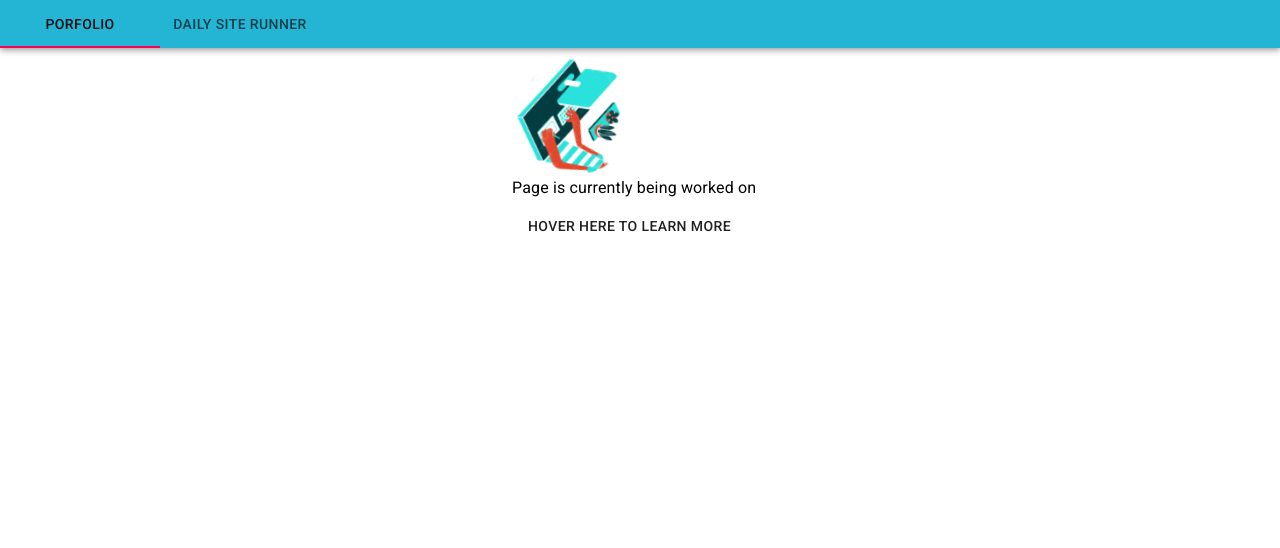
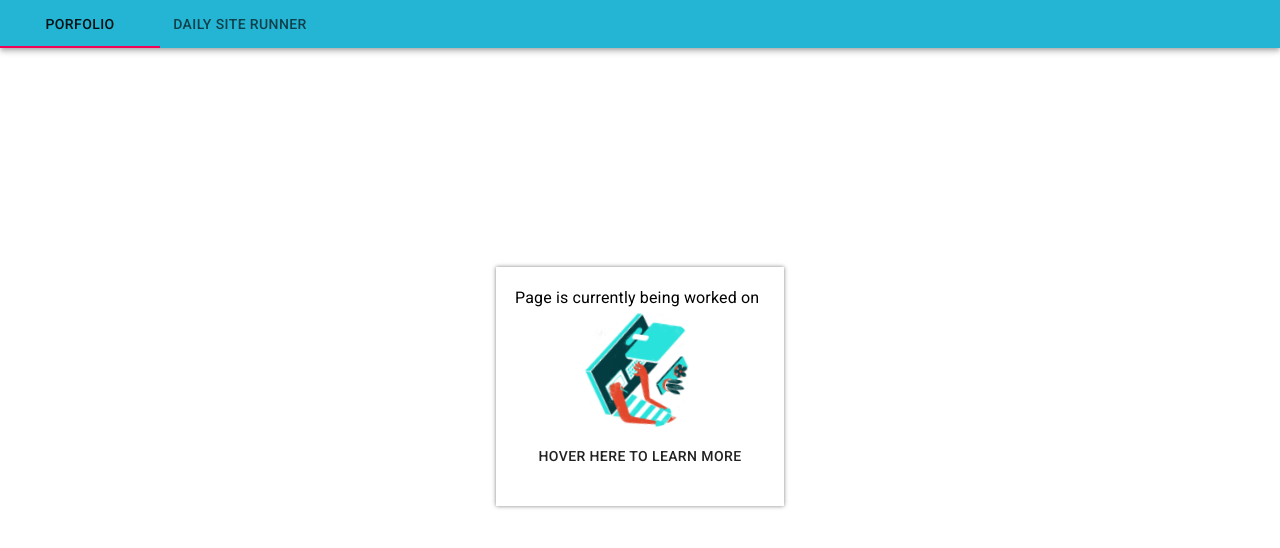
Before and after one commit to David-Shibley/Site, a React (Create React App) app: page / in a window 1280 px wide. Shown: the top 548 px of the page. Built offline with nearby package versions, Linux system fonts and the light colour scheme.

Commit message:
fixing bugs and general cleanup

```diff
--- a/src/Daily_Runner/DailySites.js
+++ b/src/Daily_Runner/DailySites.js
@@ -40,12 +40,14 @@ const DailySites = () => {
     }
 
     function addTab() {
-        const tab = { checked: false, value: getInputValue()}
+        const tab = { checked: false, value: getInputValue()};
         const storedTabs = JSON.parse(localStorage.getItem('tabs'));
+        let newTabs = [tab];
 
         if (tab) {
-            const newTabs = [tab, ...storedTabs];
-
+            if (storedTabs) {
+                newTabs = [...newTabs, ...storedTabs]
+            }
             localStorage.setItem('tabs', JSON.stringify(newTabs));
             setTabs(newTabs);
             const input = document.querySelector('#AddNewTabField');
--- a/src/Portfolio.js
+++ b/src/Portfolio.js
@@ -8,43 +8,57 @@ import './App.css';
 const useStyles = makeStyles((theme) => ({
   root: {
     display: 'flex',
-    '& > *': {
-      margin: theme.spacing(1),
-    },
-    width: '320px',
-    height: '480px',
-    '&:hover .flipper, .flip-container.hover .flipper': {
-        transform: 'rotateY(180deg)',
-      }
+    justifyContent: 'center',
+    paddingTop: '25vh',
   },
   avatar: {
     width: theme.spacing(15),
     height: theme.spacing(15),
+    alignSelf: 'center',
     animation: 'App-logo-spin infinite 20s linear',
   },
+  cardContent: {
+    display: 'flex',
+    justifyContent: 'center',
+    padding: 0,
+    flexFlow: 'column',
+  },
+  cardActions: {
+    display: 'flex',
+    justifyContent: 'center',
+    flexFlow: 'column',
+  }
 }));
 
 const Portfolio = () => {
   const classes = useStyles();
 
+  const openGithub = () => {
+    return window.open('https://github.com/David-Shibley?tab=repositories')
+  }
+
   return (
     <Container className={classes.root}>
-      <Card class="flipper" ontouchstart="this.classList.toggle('hover');">
-        <CardHeader>Working</CardHeader>
-        <CardContent class="front">
+      <Card class="flip-container">
+        <div class="flipper"  ontouchstart="this.classList.toggle('hover');">
+          <div class="front">
+            <CardContent className={classes.cardContent}>
+              <Typography>Page is currently being worked on</Typography>
               <Avatar src={DoWorkLogo} className={classes.avatar} alt="logo" tooltip="working" />
-          <Typography>Page is currently being worked on</Typography>
-          <CardActions>
+              <CardActions className={classes.cardActions}>
                 <Button>Hover here to learn more</Button>
               </CardActions>
             </CardContent>
-        <CardContent class="back">
+          </div>
+          <div class="back">
+            <CardContent className={classes.cardContent}>
+              <CardActions className={classes.cardActions}>
                 <Avatar src={DoWorkLogo} className={classes.avatar} alt="logo" tooltip="working" />
-          <Typography>See the code on github</Typography>
-          <CardActions>
-            <Link src="https://github.com/David-Shibley?tab=repositories">Hover here to learn more</Link>
+                <Button onClick={openGithub}>See the code on github</Button>
               </CardActions>
             </CardContent>
+          </div>
+        </div>
       </Card>
     </Container>
   )
--- a/src/index.css
+++ b/src/index.css
@@ -12,9 +12,18 @@ body {
   background-color: #f45b69;
 }
 
-.front, .back {
-	width: 320px;
-	height: 480px;
+.flip-container {
+	margin: 1.2rem;
+	box-shadow: 0 0 4px rgba(0, 0, 0, 0.5)
+}
+
+.flip-container:hover .flipper, .flip-container.hover .flipper {
+	transform: rotateY(180deg);
+}
+
+.flip-container, .front, .back {
+	width: 250px;
+	height: 200px;
 }
 
 /* flip speed goes here */
```
Lines whose indentation alone changed are shown as unchanged.
